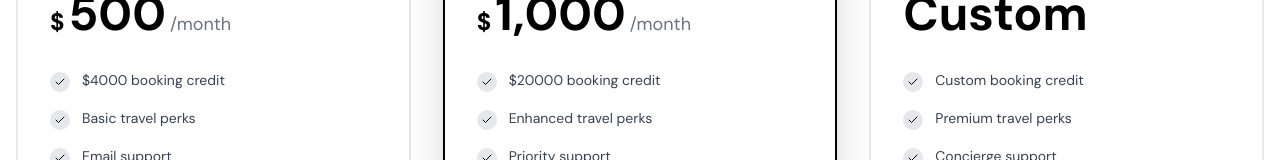
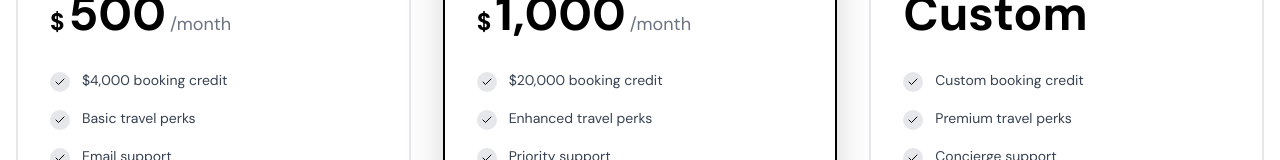
Before and after one commit to awoniyibabatola/bvodo, a Next.js app in the folder frontend/: page /pricing in a window 1280 px wide. Shown: the part 521-681 px from the top of the page. Built offline with nearby package versions, Linux system fonts and the light colour scheme; no server answers.

Commit message:
Fix price formatting to show thousands separators

```diff
--- a/frontend/src/app/pricing/page.tsx
+++ b/frontend/src/app/pricing/page.tsx
@@ -11,7 +11,7 @@ export default function PricingPage() {
       period: '/month',
       description: 'Perfect for small teams getting started',
       features: [
-        '$4000 booking credit',
+        '$4,000 booking credit',
         'Basic travel perks',
         'Email support',
         'Standard booking tools',
@@ -26,7 +26,7 @@ export default function PricingPage() {
       period: '/month',
       description: 'Ideal for growing businesses',
       features: [
-        '$20000 booking credit',
+        '$20,000 booking credit',
         'Enhanced travel perks',
         'Priority support',
         'Detailed analytics',
--- a/frontend/src/components/PolicyLimitsCard.tsx
+++ b/frontend/src/components/PolicyLimitsCard.tsx
@@ -85,7 +85,9 @@ export default function PolicyLimitsCard() {
 
   const formatAmount = (amount: number | null) => {
     if (!amount) return 'No limit';
-    return `$${amount.toLocaleString()}`;
+    // Convert to number in case it's a string from JSON
+    const numAmount = typeof amount === 'string' ? parseFloat(amount) : amount;
+    return `$${numAmount.toLocaleString()}`;
   };
 
   const formatClasses = (classes: string[] | null) => {
```
